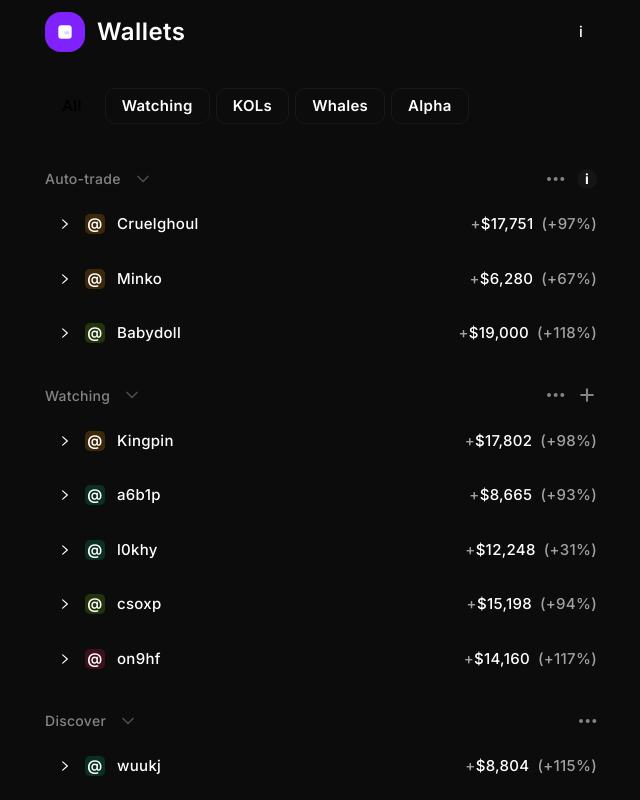
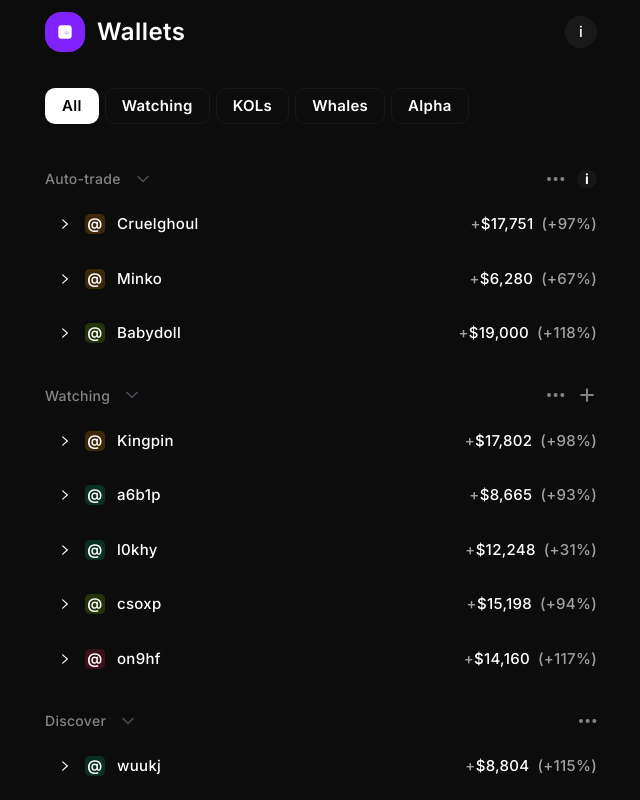
Before and after one commit to ericscotteisher/blackwing-wallets, a Next.js app: page / in a window 1280 px wide. Shown: the top 800 px of the page, without its empty margins (319-959 px from the left). Built offline with nearby package versions, Linux system fonts and the light colour scheme.

Commit message:
Fixed filter button

```diff
--- a/app/globals.css
+++ b/app/globals.css
@@ -25,6 +25,8 @@ body {
   font-family: var(--font-inter), sans-serif;
 }
 
-button {
-  background: none;
+@layer base {
+  button {
+    background: none;
+  }
 }
```
